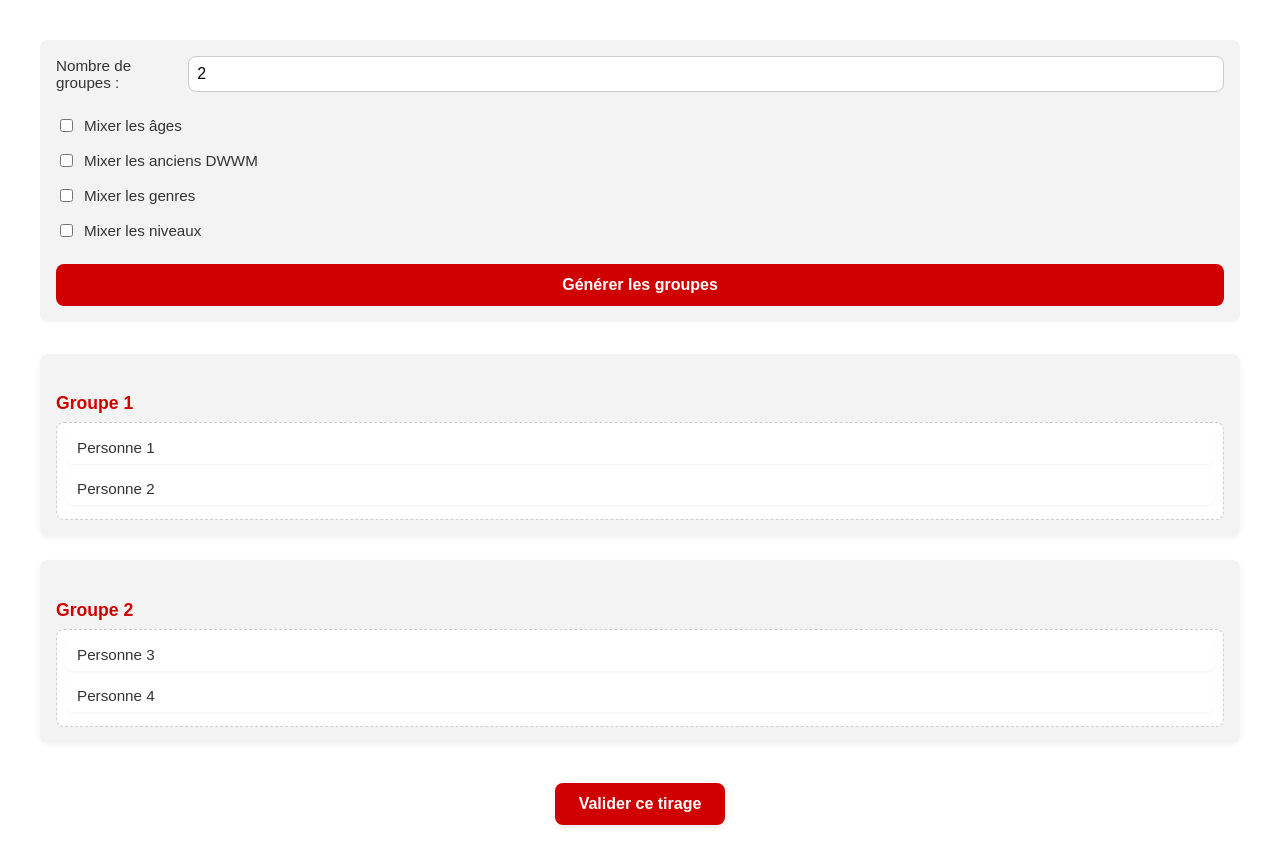
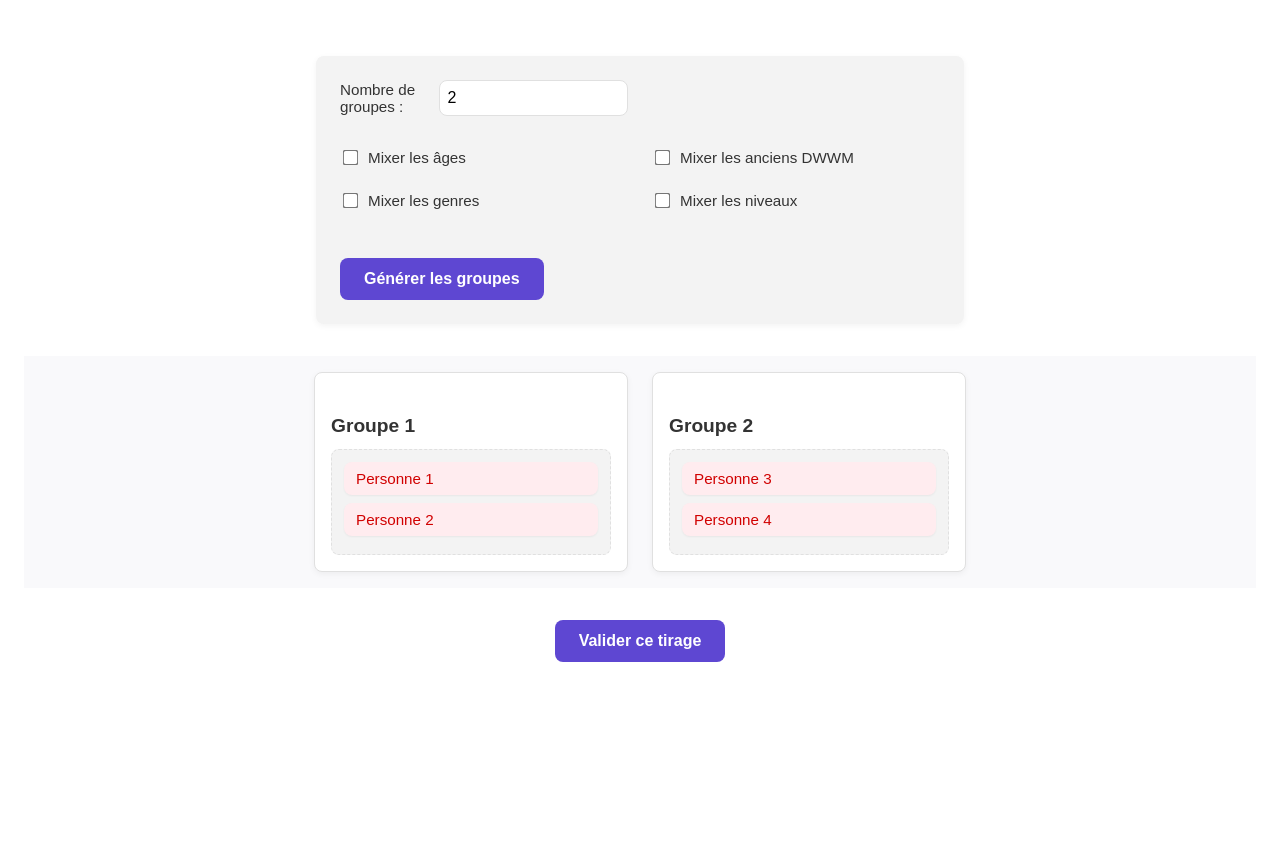
Before and after one commit to kvbcs/briefV3, an Angular app: page /groups in a window 1280 px wide. Both pictures are taken after a click on the button "Générer les groupes". After the commit the page ends 800 px from the top, so only its background shows below. Built offline with nearby package versions, Linux system fonts and the light colour scheme.

Commit message:
style: changes to match graphic chart

```diff
--- a/src/app/Groups/group-display/group-display.component.css
+++ b/src/app/Groups/group-display/group-display.component.css
@@ -1,65 +1,90 @@
+/* Conteneur principal */
 .groups-container {
   display: flex;
   flex-direction: column;
   gap: 1.5rem;
   padding: 1rem;
   font-family: 'Montserrat', sans-serif;
+  background-color: #F9F9FB;
 }
 
+/* Carte d’un groupe */
 .group-card {
-  background-color: #F3F3F3;
+  background-color: #FFFFFF;
   border-radius: 8px;
   padding: 1rem;
   box-shadow: 0 2px 6px rgba(0, 0, 0, 0.05);
+  border: 1px solid #E0E0E0;
 }
 
+/* Titre du groupe */
 .group-card h4 {
-  font-size: 1.1rem;
-  font-weight: 600;
-  color: #D10000;
-  margin-bottom: 0.5rem;
+  font-size: 1.2rem;
+  font-weight: 700;
+  margin-bottom: 0.75rem;
+  color: #333333;
 }
 
+/* Liste des membres */
 .member-list {
   min-height: 80px;
+  background-color: #F3F3F3;
+  border-radius: 8px;
+  padding: 0.75rem;
   display: flex;
   flex-direction: column;
   gap: 0.5rem;
-  background-color: #ffffff;
-  border-radius: 8px;
-  border: 1px dashed #ccc;
-  padding: 0.5rem;
+  border: 1px dashed #E0E0E0;
 }
 
+/* Élément drag (membre) */
 .member-item {
-  background-color: #ffffff;
-  color: #333333;
+  padding: 0.5rem 0.75rem;
+  background-color: #FFECEF;
+  color: #D10000;
   border-radius: 8px;
-  padding: 0.5rem 0.75rem;
   font-size: 0.95rem;
   font-weight: 500;
+  box-shadow: 0 1px 2px rgba(0, 0, 0, 0.05);
   cursor: grab;
-  box-shadow: 0 1px 3px rgba(0, 0, 0, 0.05);
 }
 
 .member-item:active {
   cursor: grabbing;
 }
 
+/* Bouton de validation */
 .validate-btn {
+  margin: 2rem auto 0;
   display: block;
-  margin: 1.5rem auto 0;
-  background-color: #D10000;
+  background-color: #5E47D2;
   color: white;
+  font-weight: 600;
+  padding: 0.75rem 1.5rem;
+  font-size: 1rem;
   border: none;
   border-radius: 8px;
-  padding: 0.75rem 1.5rem;
-  font-size: 1rem;
-  font-weight: 600;
   cursor: pointer;
-  box-shadow: 0 2px 6px rgba(0, 0, 0, 0.1);
+  transition: background-color 0.2s ease;
 }
 
 .validate-btn:hover {
-  background-color: #b80000;
+  background-color: #4534A1;
 }
+
+@media (min-width: 768px) {
+  .groups-container {
+    flex-direction: row;
+    flex-wrap: wrap;
+    justify-content: center;
+  }
+
+  .group-card {
+    width: 280px;
+  }
+
+  .validate-btn {
+    margin-top: 2rem;
+    align-self: center;
+  }
+}
--- a/src/app/Groups/group-form/group-form.component.css
+++ b/src/app/Groups/group-form/group-form.component.css
@@ -1,21 +1,24 @@
-form.form-container {
+.form-container {
   background-color: #F3F3F3;
-  padding: 1rem;
+  padding: 1.5rem;
   border-radius: 8px;
   margin: 1rem;
   display: flex;
   flex-direction: column;
   gap: 1.5rem;
   font-family: 'Montserrat', sans-serif;
+  box-shadow: 0 2px 6px rgba(0, 0, 0, 0.05);
 }
 
+/* Bloc contenant les champs */
 .form-group {
   display: flex;
   flex-direction: column;
   gap: 1rem;
 }
 
-.form-group label {
+/* Labels (numérique et checkbox) */
+label {
   font-weight: 500;
   color: #333333;
   font-size: 0.95rem;
@@ -24,26 +27,63 @@ form.form-container {
   gap: 0.5rem;
 }
 
+/* Input nombre */
 input[type="number"] {
   padding: 0.5rem;
-  border: 1px solid #ccc;
+  border: 1px solid #E0E0E0;
   border-radius: 8px;
   font-size: 1rem;
+  background-color: #FFFFFF;
   width: 100%;
+  box-sizing: border-box;
 }
 
+/* Checkbox : pas besoin de style spécifique, mais bien intégrée au label */
+input[type="checkbox"] {
+  accent-color: #5E47D2; /* couleur violette */
+  transform: scale(1.2);
+}
+
+/* Bouton de soumission */
 button[type="submit"] {
-  background-color: #D10000;
+  background-color: #5E47D2;
   color: white;
-  padding: 0.75rem;
+  padding: 0.75rem 1.5rem;
   font-size: 1rem;
+  font-weight: 600;
   border: none;
   border-radius: 8px;
-  font-weight: 600;
   cursor: pointer;
   transition: background-color 0.2s ease;
 }
 
 button[type="submit"]:hover {
-  background-color: #b80000;
+  background-color: #4534A1;
 }
+
+@media (min-width: 768px) {
+  .form-container {
+    max-width: 600px;
+    margin: 2rem auto;
+  }
+
+  .form-group {
+    flex-direction: row;
+    flex-wrap: wrap;
+    justify-content: space-between;
+  }
+
+  .form-group label {
+    width: 48%;
+    margin-bottom: 0.5rem;
+  }
+
+  input[type="number"] {
+    max-width: 200px;
+  }
+
+  button[type="submit"] {
+    align-self: flex-start;
+    margin-top: 1rem;
+  }
+}
```
